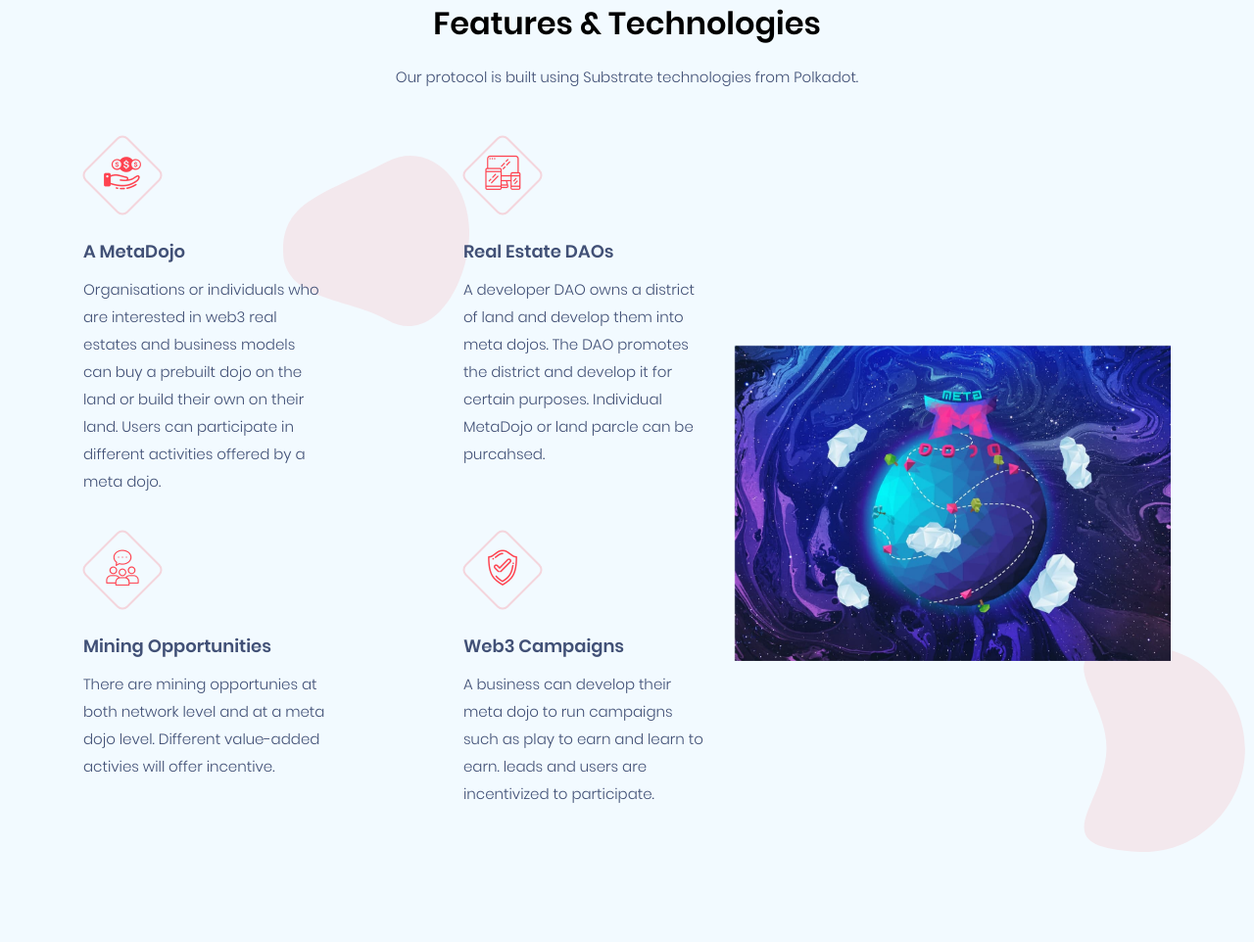
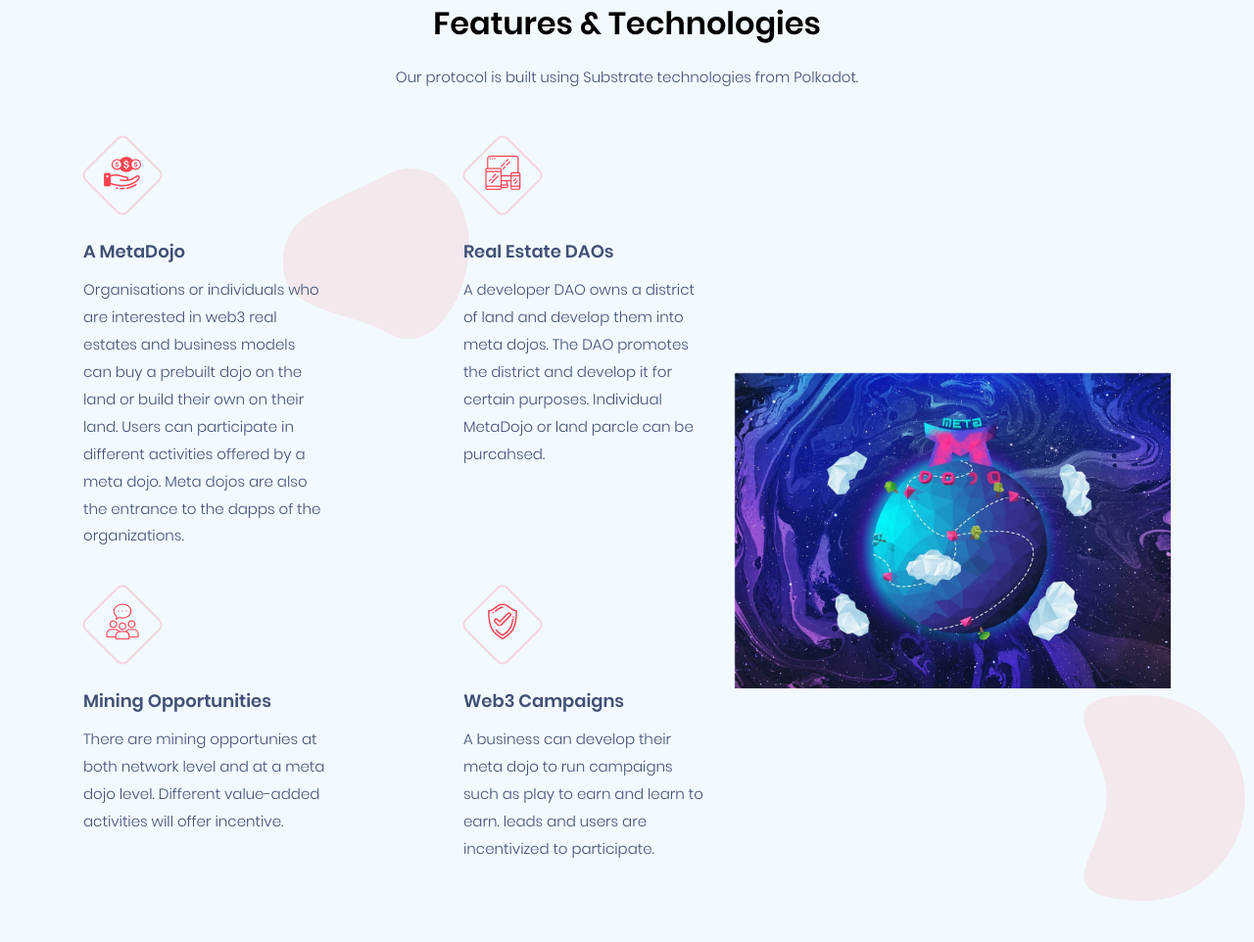
Before and after one commit to meta-dojo/official-website, a plain HTML site: page index.html in a window 1280 px wide. Shown: the part 3498-4460 px from the top of the page at 98% size. Drawn offline with Linux system fonts and the light colour scheme; animation ran at ten frames a second; files whose address does not match are found by name.

Commit message:
Update index.html

```diff
--- a/index.html
+++ b/index.html
@@ -293,7 +293,7 @@
                                             </div>
                                             <div class="feature-text">
                                                 <h5 class="title-sm tc-alternet">A MetaDojo</h5>
-                                                <p>Organisations or individuals who are interested in web3 real estates and business models can buy a prebuilt dojo on the land or build their own on their land. Users can participate in different activities offered by a meta dojo.</p>
+                                                <p>Organisations or individuals who are interested in web3 real estates and business models can buy a prebuilt dojo on the land or build their own on their land. Users can participate in different activities offered by a meta dojo. Meta dojos are also the entrance to the dapps of the organizations.</p>
                                             </div>
                                         </div>
                                     </div><!-- .col -->
@@ -316,7 +316,7 @@
                                             </div>
                                             <div class="feature-text">
                                                 <h5 class="title-sm tc-alternet">Mining Opportunities</h5>
-                                                <p>There are mining opportunies at both network level and at a meta dojo level. Different value-added activies will offer incentive.</p>
+                                                <p>There are mining opportunies at both network level and at a meta dojo level. Different value-added activities will offer incentive.</p>
                                             </div>
                                         </div>
                                     </div><!-- .col -->
```
